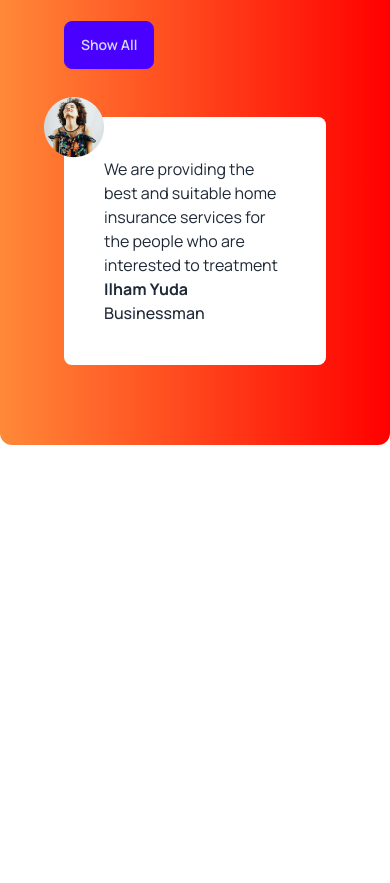
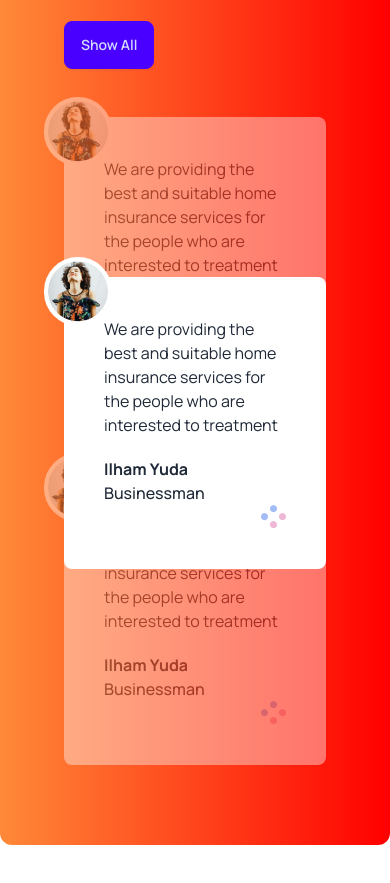
Before and after one commit to rifatwebcraft/tea-house-with-daisy, a plain HTML site: page index.html in a window 390 px wide. Shown: the part 5156-6039 px from the top of the page. Before the commit the page ends 5697 px from the top, so only its background shows below. Drawn offline with nearby package versions, Linux system fonts and the light colour scheme.

Commit message:
complete super client section responsive

```diff
--- a/index.html
+++ b/index.html
@@ -123,7 +123,8 @@
         </section>
         <!-- super client section -->
         <section class="my-24 rounded-xl px-16 py-20 flex flex-col lg:flex-row gap-12 bg-gradient-to-r from-[#FF8938] to-[#F00]">
-            <div class="flex-1 space-y-6">
+            <div class="flex items-center lg:pr-28">
+                <div class="space-y-6">
                     <h2 class="text-5xl font-extrabold text-white">
                         Meet Our Super
                         <br> Clients
@@ -133,13 +134,38 @@
                     </p>
                     <button class= "btn btn-primary">Show All</button>
                 </div>
-            <!-- review -->
-            <div class="flex-1">
-                <div class="p-10 rounded-lg bg-white relative">
-                    <img class="absolute -top-5 -left-5" src="images/client.png" alt="">
-                    <p>We are providing the best and suitable home insurance services for the people who are interested to treatment</p>
+            </div>
+            <!-- review contianer-->
+            <div class="relative">
+                <!--recent review -->
+                <div class="opacity-40 p-10 rounded-lg bg-white z-10 relative mb-16">
+                    <img class="absolute -top-5 -left-5 border-4 border-white rounded-full bg-white" src="images/client.png" alt="">
+                    <p class="mb-5">We are providing the best and suitable home insurance services for the people who are interested to treatment</p>
                     <h4 class="font-bold">Ilham Yuda</h4>
                     <p class="font-medium">Businessman</p>
+                    <div class="flex justify-end">
+                        <img src="images/circles.png" alt="">
+                    </div>
+                </div>
+                <!--current review -->
+                <div class="p-10 rounded-lg bg-white lg:w-[430px] z-20 absolute top-40 lg:-left-32">
+                    <img class="absolute -top-5 -left-5 border-4 border-white rounded-full bg-white" src="images/client.png" alt="">
+                    <p class="mb-5">We are providing the best and suitable home insurance services for the people who are interested to treatment</p>
+                    <h4 class="font-bold">Ilham Yuda</h4>
+                    <p class="font-medium">Businessman</p>
+                    <div class="flex justify-end">
+                        <img src="images/circles.png" alt="">
+                    </div>
+                </div>
+                <!--next review -->
+                <div class="opacity-40 p-10 rounded-lg bg-white z-10 relative">
+                    <img class="absolute -top-5 -left-5 border-4 border-white rounded-full bg-white" src="images/client.png" alt="">
+                    <p class="mb-5">We are providing the best and suitable home insurance services for the people who are interested to treatment</p>
+                    <h4 class="font-bold">Ilham Yuda</h4>
+                    <p class="font-medium">Businessman</p>
+                    <div class="flex justify-end">
+                        <img src="images/circles.png" alt="">
+                    </div>
                 </div>
             </div>
         </section>
```
Lines whose indentation alone changed are shown as unchanged.
